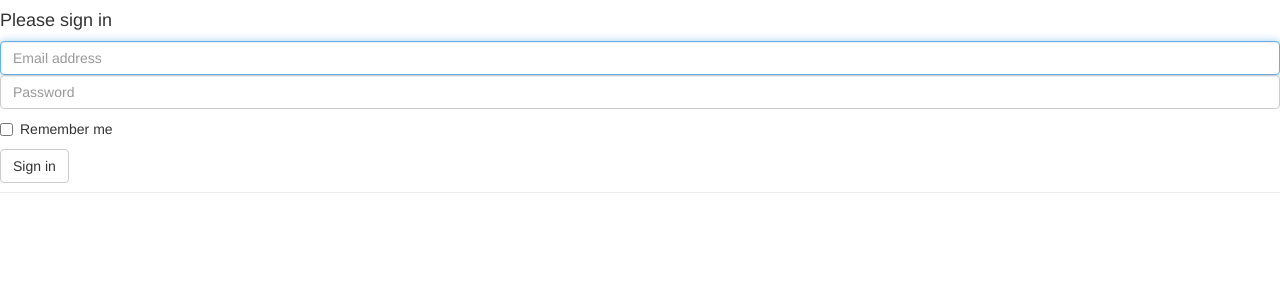
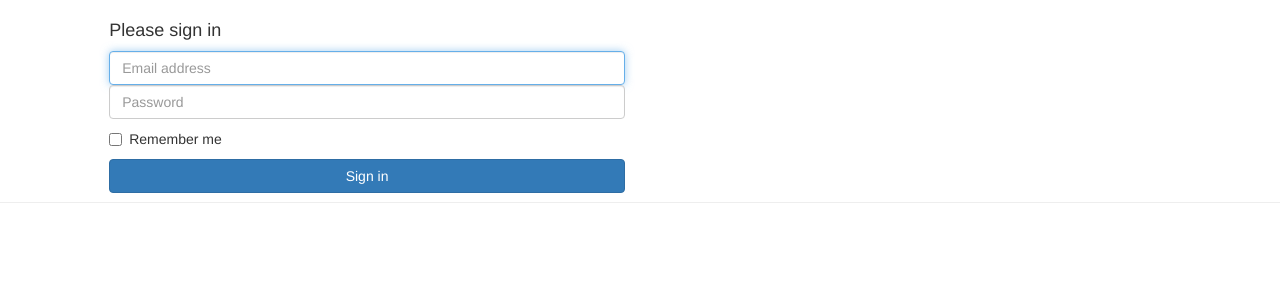
Before and after one commit to byronroark/dictionary, a Rails app: page /sessions/new in a window 1280 px wide. Shown: the part 71-371 px from the top of the page. Run offline with Rails 7, Linux system fonts and the light colour scheme; style sheets or scripts are compiled from the project's sources; some libraries are stand-ins or nearby versions.

Commit message:
styled login page and updated routes

```diff
--- a/app/controllers/definitions_controller.rb
+++ b/app/controllers/definitions_controller.rb
@@ -48,6 +48,8 @@ class DefinitionsController < ApplicationController
   # PATCH/PUT /definitions/1
   # PATCH/PUT /definitions/1.json
   def update
+    @book = Definition.find(params[:q])
+
     respond_to do |format|
       if @definition.update(definition_params)
         format.html { redirect_to @definition, notice: 'Definition was successfully updated.' }
--- a/app/views/layouts/application.html.erb
+++ b/app/views/layouts/application.html.erb
@@ -19,7 +19,7 @@
       </div>
       <ul class="nav navbar-nav">
         <li><%= link_to 'Home', definitions_path %></li>
-        <li><%= link_to 'Login', new_session_path %></li>
+        <li><%= link_to 'Login', login_path %></li>
         <%= yield :more_links %>
       </ul>
       <form class="navbar-form navbar-left" action="<%= search_definitions_path %>" method="get">
--- a/app/views/sessions/new.html.erb
+++ b/app/views/sessions/new.html.erb
@@ -1,5 +1,7 @@
 <div class="page-header">
   <div class="continer">
+    <div class="row">
+      <div class="col-md-offset-1 col-md-5 col-md-offset-6">
         <%= form_tag(sessions_path, method: :post) %>
         <h4 class="form-signin-heading">Please sign in</h4>
         <label for="inputEmail" class="sr-only">Email address</label>
@@ -11,6 +13,8 @@
             <input type="checkbox" value="remember-me"> Remember me
           </label>
         </div>
-    <button class="btn btn-default" type="submit">Sign in</button>
+        <button class="btn btn-primary btn-block" type="submit">Sign in</button>
       </div>
       </div>
+    </div>
+</div>
--- a/config/routes.rb
+++ b/config/routes.rb
@@ -6,6 +6,10 @@ Rails.application.routes.draw do
       get :search
     end
   end
+
+  get '/login', to: 'sessions#new'
+  post '/login', to: 'sessions#create'
+  delete '/logout', to: 'sessions#destroy'
 
   resources :sessions do
     collection do
```
Lines whose indentation alone changed are shown as unchanged.
